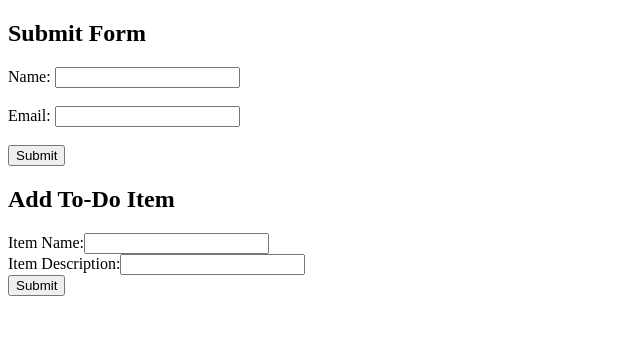
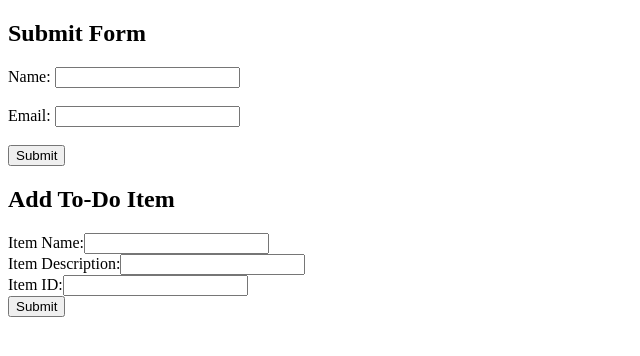
Before and after one commit to harsh1711/gitgithubtutorial, a Flask app: page / in a window 1280 px wide. Shown: the top 356 px of the page, without its empty margins (0-640 px from the left). Run offline with Flask 3, Linux system fonts and the light colour scheme.

Commit message:
Added Item ID field

```diff
--- a/app.py
+++ b/app.py
@@ -8,6 +8,15 @@ app = Flask(__name__)
 client = MongoClient("mongodb+srv://dummy:1234@cluster0.foqdb25.mongodb.net/?retryWrites=true&w=majority&appName=Cluster0")
 db = client.test
 collection = db["flask-tutorial"]
+
+@app.route('/submittodoitem', methods=['POST'])
+def submit_todo_item():
+    itemName = request.form['itemName']
+    itemDescription = request.form['itemDescription']
+    db.todo_items.insert_one({"itemName": itemName, "itemDescription": itemDescription})
+    return "To-Do item submitted successfully"
+
+
 
 # -------- Route 1: Read JSON file and return list ----------
 @app.route('/api')
--- a/templates/form.html
+++ b/templates/form.html
@@ -24,6 +24,10 @@
 <form action="/submittodoitem" method="POST">
   <label>Item Name:</label><input type="text" name="itemName"><br>
   <label>Item Description:</label><input type="text" name="itemDescription"><br>
+
+  <label>Item ID:</label><input type="text" name="itemId"><br>
+
+
   <button type="submit">Submit</button>
 </form>
 </body>
```
